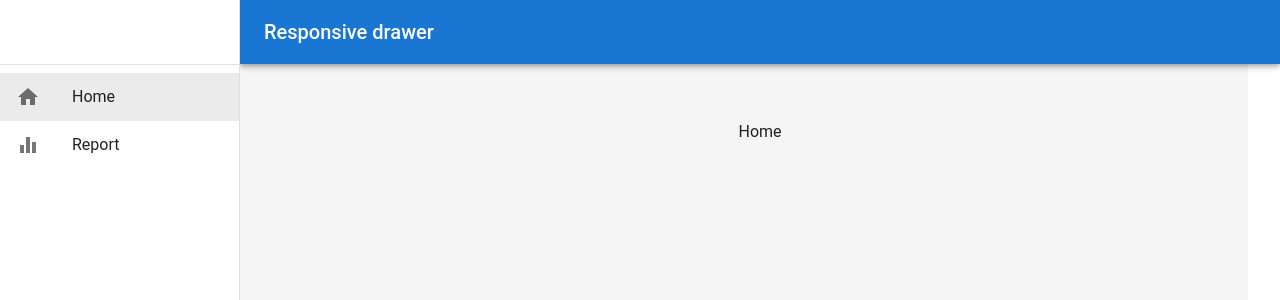
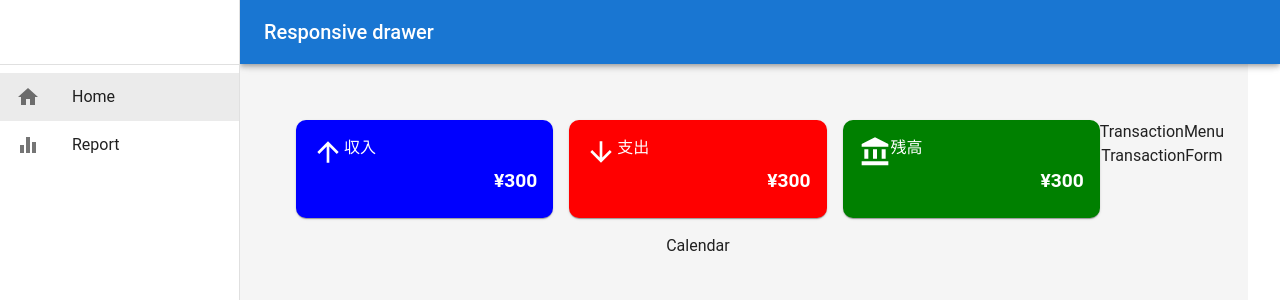
Before and after one commit to adlib238/household-app, a React app: page / in a window 1280 px wide. Shown: the top 300 px of the page. Built offline with nearby package versions, Linux system fonts and the light colour scheme; the HTML template or start-up script is replaced by a standard one.

Commit message:
add mothlySummery

```diff
--- /dev/null
+++ b/src/components/Calendar.tsx
@@ -0,0 +1,7 @@
+import React from "react";
+
+const Calendar = () => {
+  return <div>Calendar</div>;
+};
+
+export default Calendar;
--- /dev/null
+++ b/src/components/MonthlySummery.tsx
@@ -0,0 +1,101 @@
+import React from "react";
+import { Card, CardContent, Grid, Stack, Typography } from "@mui/material";
+import ArrowUpwardIcon from "@mui/icons-material/ArrowUpward";
+import ArrowDownwardIcon from "@mui/icons-material/ArrowDownward";
+import AccountBalanceIcon from "@mui/icons-material/AccountBalance";
+
+const MonthlySummery = () => {
+  return (
+    <Grid container spacing={{ xs: 1, sm: 2 }} mb={2}>
+      {/* 収入 */}
+      <Grid item xs={4} display={"flex"} flexDirection={"column"}>
+        <Card
+          sx={{
+            bgcolor: "blue",
+            color: "white",
+            borderRadius: "10px",
+            flexGrow: 1,
+          }}
+        >
+          <CardContent sx={{ padding: { xs: 1, sm: 2 } }}>
+            <Stack direction={"row"}>
+              <ArrowUpwardIcon sx={{ fontSize: "2rem" }} />
+              <Typography>収入</Typography>
+            </Stack>
+            <Typography
+              variant="h5"
+              textAlign={"right"}
+              fontWeight={"fontWeightBold"}
+              sx={{
+                wordBreak: "break-word",
+                fontSize: { xs: ".8rem", sm: "1rem", md: "1.2rem" },
+              }}
+            >
+              ¥300
+            </Typography>
+          </CardContent>
+        </Card>
+      </Grid>
+      {/* 支出 */}
+      <Grid item xs={4} display={"flex"} flexDirection={"column"}>
+        <Card
+          sx={{
+            bgcolor: "red",
+            color: "white",
+            borderRadius: "10px",
+            flexGrow: 1,
+          }}
+        >
+          <CardContent sx={{ padding: { xs: 1, sm: 2 } }}>
+            <Stack direction={"row"}>
+              <ArrowDownwardIcon sx={{ fontSize: "2rem" }} />
+              <Typography>支出</Typography>
+            </Stack>
+            <Typography
+              variant="h5"
+              textAlign={"right"}
+              fontWeight={"fontWeightBold"}
+              sx={{
+                wordBreak: "break-word",
+                fontSize: { xs: ".8rem", sm: "1rem", md: "1.2rem" },
+              }}
+            >
+              ¥300
+            </Typography>
+          </CardContent>
+        </Card>
+      </Grid>
+      {/* 残高 */}
+      <Grid item xs={4} display={"flex"} flexDirection={"column"}>
+        <Card
+          sx={{
+            bgcolor: "green",
+            color: "white",
+            borderRadius: "10px",
+            flexGrow: 1,
+          }}
+        >
+          <CardContent sx={{ padding: { xs: 1, sm: 2 } }}>
+            <Stack direction={"row"}>
+              <AccountBalanceIcon sx={{ fontSize: "2rem" }} />
+              <Typography>残高</Typography>
+            </Stack>
+            <Typography
+              variant="h5"
+              textAlign={"right"}
+              fontWeight={"fontWeightBold"}
+              sx={{
+                wordBreak: "break-word",
+                fontSize: { xs: ".8rem", sm: "1rem", md: "1.2rem" },
+              }}
+            >
+              ¥300
+            </Typography>
+          </CardContent>
+        </Card>
+      </Grid>
+    </Grid>
+  );
+};
+
+export default MonthlySummery;
--- /dev/null
+++ b/src/components/TransactionForm.tsx
@@ -0,0 +1,7 @@
+import React from "react";
+
+const TransactionForm = () => {
+  return <div>TransactionForm</div>;
+};
+
+export default TransactionForm;
--- /dev/null
+++ b/src/components/TransactionMenu.tsx
@@ -0,0 +1,7 @@
+import React from "react";
+
+const TransactionMenu = () => {
+  return <div>TransactionMenu</div>;
+};
+
+export default TransactionMenu;
--- a/src/components/common/SideBar.tsx
+++ b/src/components/common/SideBar.tsx
@@ -87,7 +87,7 @@ const SideBar = ({
   return (
     <Box
       component="nav"
-      sx={{ width: { sm: drawerWidth }, flexShrink: { sm: 0 } }}
+      sx={{ width: { md: drawerWidth }, flexShrink: { md: 0 } }}
       aria-label="mailbox folders"
     >
       {/* mobile_style */}
@@ -100,7 +100,7 @@ const SideBar = ({
           keepMounted: true, // Better open performance on mobile.
         }}
         sx={{
-          display: { xs: "block", sm: "none" },
+          display: { xs: "block", md: "none" },
           "& .MuiDrawer-paper": {
             boxSizing: "border-box",
             width: drawerWidth,
@@ -113,7 +113,7 @@ const SideBar = ({
       <Drawer
         variant="permanent"
         sx={{
-          display: { xs: "none", sm: "block" },
+          display: { xs: "none", md: "block" },
           "& .MuiDrawer-paper": {
             boxSizing: "border-box",
             width: drawerWidth,
--- a/src/components/layout/AppLayout.tsx
+++ b/src/components/layout/AppLayout.tsx
@@ -43,8 +43,8 @@ export default function AppLaylout() {
       <AppBar
         position="fixed"
         sx={{
-          width: { sm: `calc(100% - ${drawerWidth}px)` },
-          ml: { sm: `${drawerWidth}px` },
+          width: { md: `calc(100% - ${drawerWidth}px)` },
+          ml: { md: `${drawerWidth}px` },
         }}
       >
         <Toolbar>
@@ -53,7 +53,7 @@ export default function AppLaylout() {
             aria-label="open drawer"
             edge="start"
             onClick={handleDrawerClose}
-            sx={{ mr: 2, display: { sm: "none" } }}
+            sx={{ mr: 2, display: { md: "none" } }}
           >
             <MenuIcon />
           </IconButton>
@@ -76,7 +76,7 @@ export default function AppLaylout() {
         sx={{
           flexGrow: 1,
           p: 3,
-          width: { sm: `calc(100% - ${drawerWidth}px)` },
+          width: { md: `calc(100% - ${drawerWidth}px)` },
         }}
       >
         <Toolbar />
--- a/src/pages/Home.tsx
+++ b/src/pages/Home.tsx
@@ -1,7 +1,25 @@
 import React from "react";
+import { Box } from "@mui/material";
+import MonthlySummery from "../components/MonthlySummery";
+import Calendar from "../components/Calendar";
+import TransactionMenu from "../components/TransactionMenu";
+import TransactionForm from "../components/TransactionForm";
 
 const Home = () => {
-  return <div className="text-lg"> Home</div>;
+  return (
+    <Box sx={{ display: "flex" }}>
+      {/* 左側コンテンツ */}
+      <Box sx={{ flexGrow: 1 }}>
+        <MonthlySummery />
+        <Calendar />
+      </Box>
+      {/* 右側コンテンツ */}
+      <Box>
+        <TransactionMenu />
+        <TransactionForm />
+      </Box>
+    </Box>
+  );
 };
 
 export default Home;
```
Also changed, not shown: src/components/common/SideBar_tmp.tsx (deleted, +0 -101 lines).
